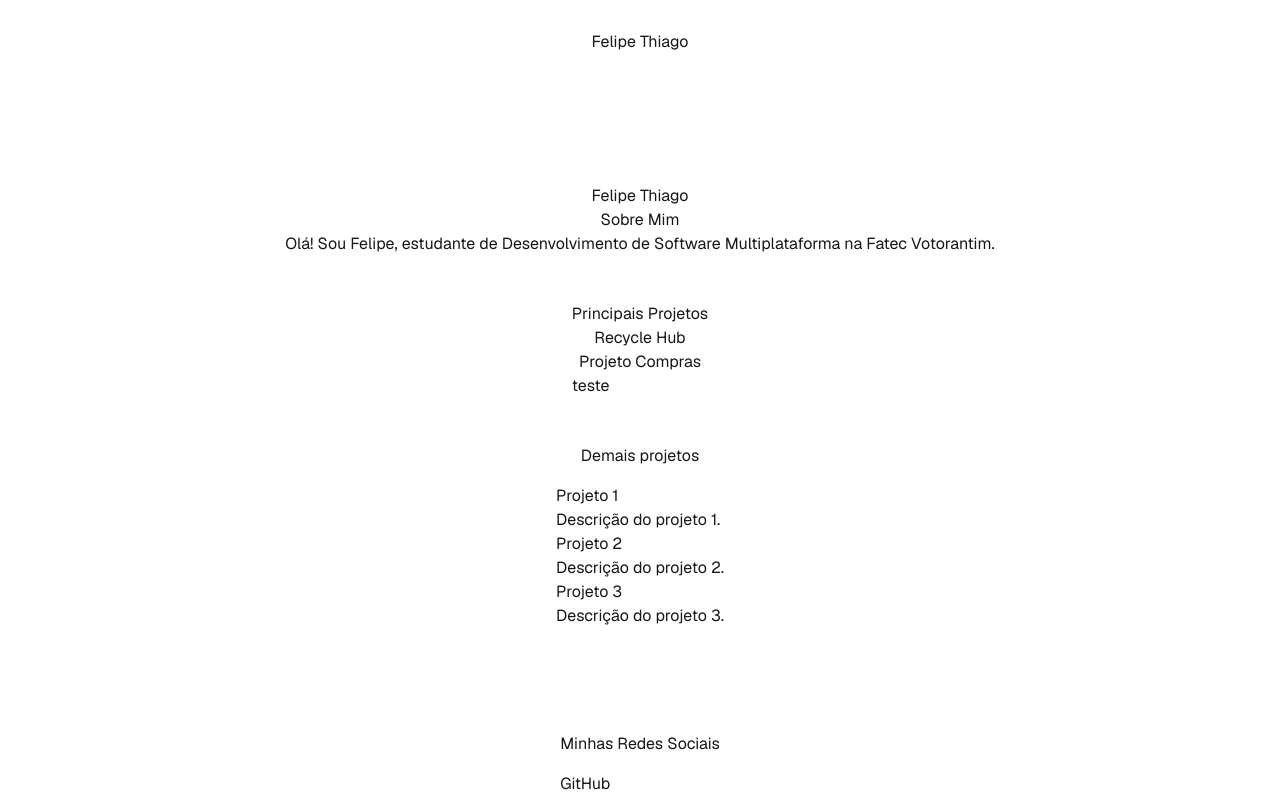
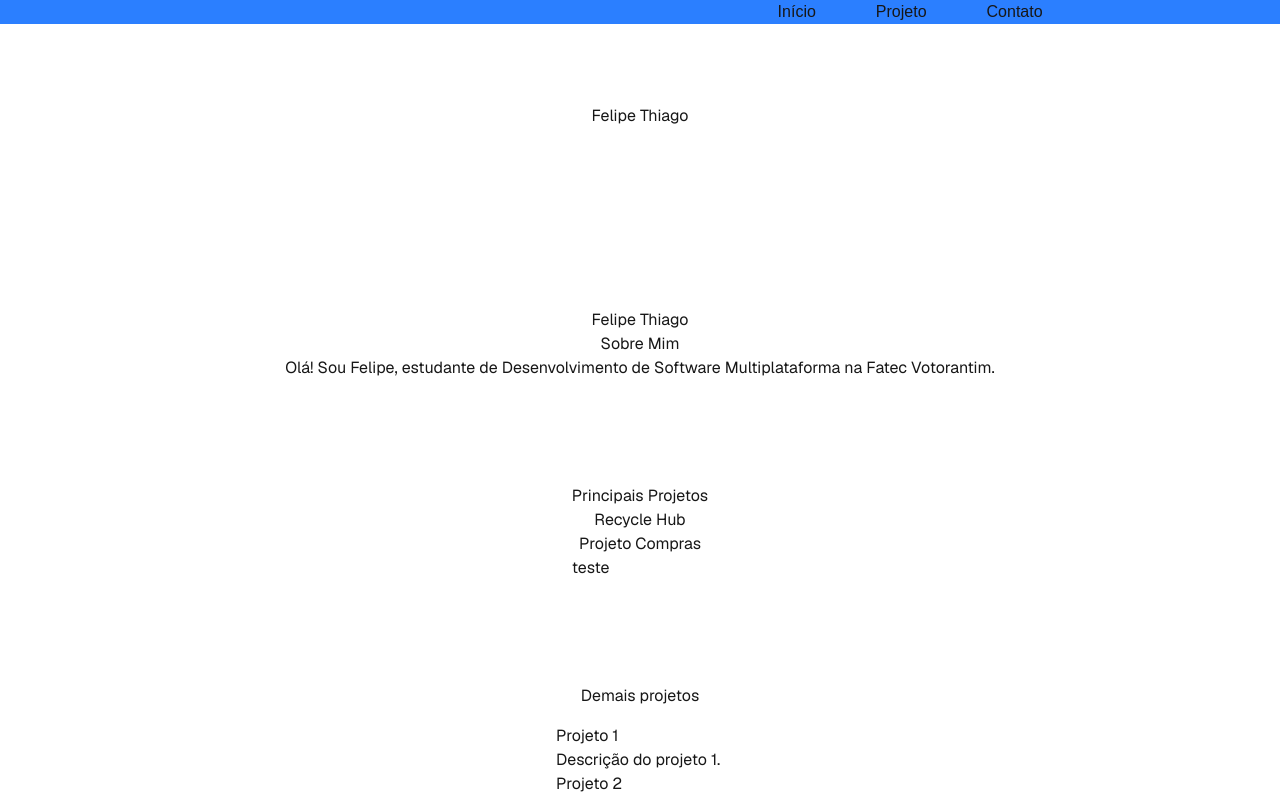
Before and after one commit to Felipe-Thiago/portfolio, a Next.js app in the folder felipe-thiago/: page / in a window 1280 px wide. Shown: the top 799 px of the page. Built offline with nearby package versions, Linux system fonts and the light colour scheme.

Commit message:
feat: navbar

```diff
--- a/felipe-thiago/src/app/page.tsx
+++ b/felipe-thiago/src/app/page.tsx
@@ -1,8 +1,17 @@
-import Image from "next/image";
 
 export default function Home() {
   return (
-    <div className="grid grid-rows-[20px_1fr_20px] items-center justify-items-center min-h-screen p-8 pb-20 gap-16 sm:p-20 font-[family-name:var(--font-geist-sans)]">
+    <div>
+      <nav className="bg-blue-500 grid grid-cols-10 gap-4">
+      <ul className="inline-flex space-x-15 col-start-7 col-end-10">
+        <li className="">Início</li>
+        <li>Projeto</li>
+        <li>Contato</li>
+      </ul>
+    </nav>
+      <div className="grid items-center justify-items-center min-h-screen p-8 pb-20 gap-16 sm:p-20 font-[family-name:var(--font-geist-sans)]">
+
+
 
     <nav className="navbar navbar-expand-lg navbar-dark bg-dark">
       <div className="container">
@@ -125,7 +134,9 @@ export default function Home() {
   </footer>
 
 
-  <script src="https://cdn.jsdelivr.net/npm/bootstrap@5.3.0-alpha1/dist/js/bootstrap.bundle.min.js"></script>
+
     </div>
+    </div>
+
   );
 }
```
Also changed, not shown: felipe-thiago/package.json (+7 -6 lines), 1 other file (tests, documents, lock files or other folders). Lines whose indentation alone changed are shown as unchanged.
